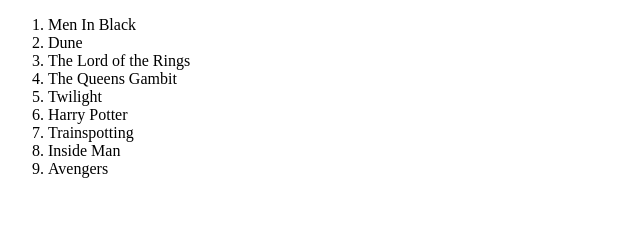
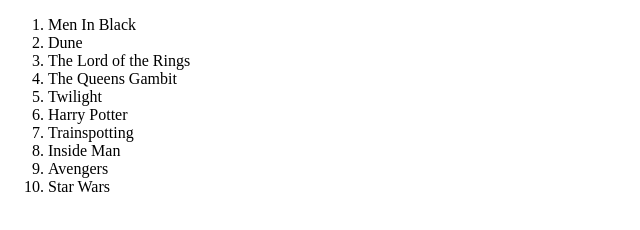
Before and after one commit to emilesherrott/my-first-repo-saujani, a plain HTML site: page index.html in a window 1280 px wide. Shown: the whole page, without its empty margins (0-640 px from the left). Drawn offline with Linux system fonts and the light colour scheme.

Commit message:
added star wars

```diff
--- a/index.html
+++ b/index.html
@@ -16,6 +16,7 @@
         <li>Trainspotting</li>
         <li>Inside Man</li>
         <li>Avengers</li>
+        <li>Star Wars</li>
     </ol>
 </body>
 </html>
```
